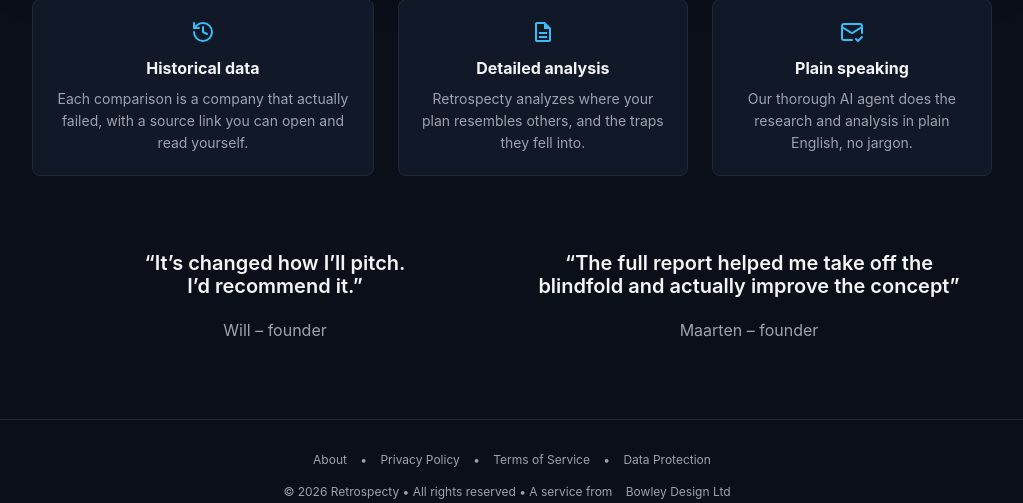
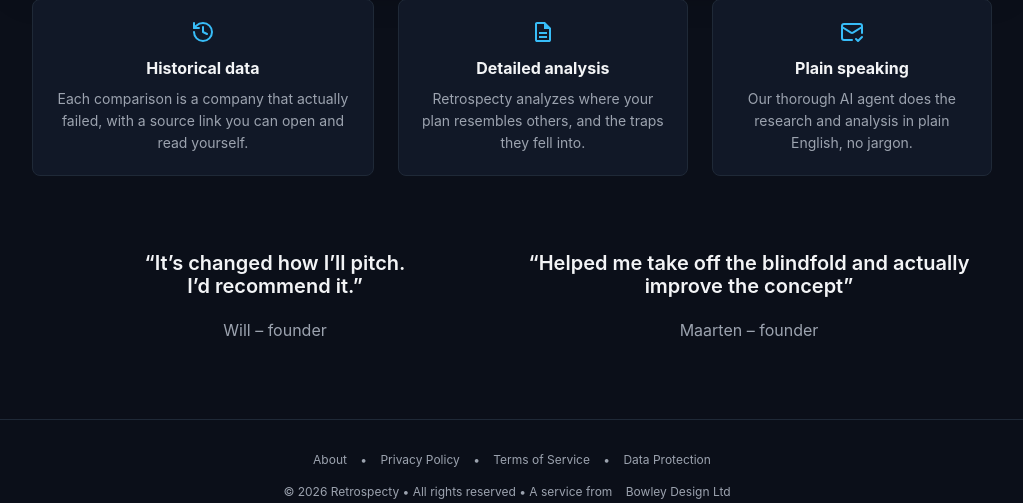
Before and after one commit to markbowley/retrospecty-portal, a FastAPI app: page / in a window 1280 px wide. Shown: the part 1188-1691 px from the top of the page, without its empty margins (128-1151 px from the left). Run offline with FastAPI, Linux system fonts and the light colour scheme; some libraries are stand-ins or nearby versions.

Commit message:
Update home.html

```diff
--- a/templates/home.html
+++ b/templates/home.html
@@ -56,7 +56,7 @@
     <section class="quote">
       <div><blockquote cite="">“It’s changed how I’ll pitch. <br>I’d recommend it.”</blockquote>
       <figcaption><cite><a href="https://vitaminak.design">Will – founder</a></cite></figcaption></div>
-      <div><blockquote cite="https://news.ycombinator.com/item?id=50532963">“The full report helped me take off the blindfold and actually improve the concept”</blockquote>
+      <div><blockquote cite="https://news.ycombinator.com/item?id=50532963">“Helped me take off the blindfold and actually improve the concept”</blockquote>
       <figcaption><cite><a href="https://news.ycombinator.com/item?id=50532963">Maarten – founder</a></cite></figcaption></div>
     </section>
     </section>
```
